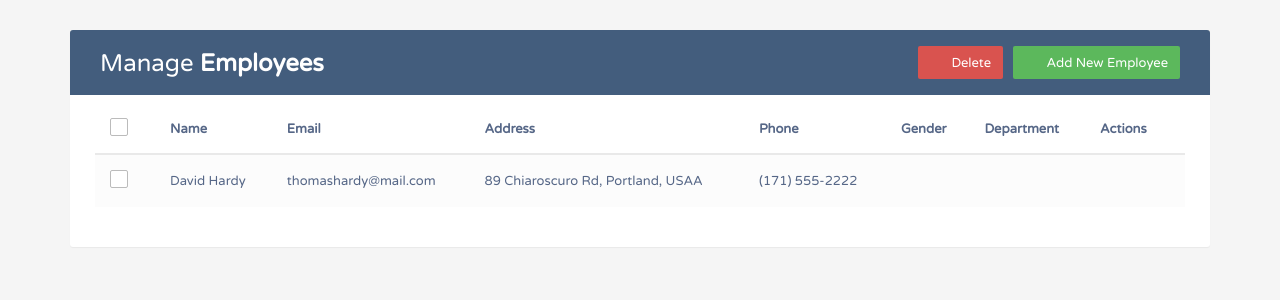
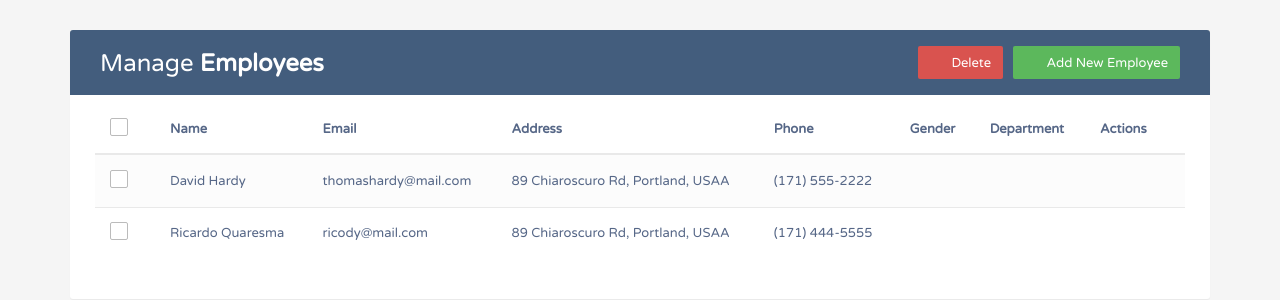
Before and after one commit to ArinSoftware/React_2025, a React (Vite) app in the folder employees-react/: page / in a window 1280 px wide. Shown: the top 300 px of the page. Built offline with nearby package versions, Linux system fonts and the light colour scheme.

Commit message:
Lesson 19

```diff
--- a/employees-react/src/App.jsx
+++ b/employees-react/src/App.jsx
@@ -14,11 +14,19 @@ function App() {
             email: "thomashardy@mail.com",
             address: "89 Chiaroscuro Rd, Portland, USA",
             phone: "(171) 555-2222"
+        },
+        {
+            id: 2,
+            name: "Ricardo Quaresma",
+            email: "ricody@mail.com",
+            address: "89 Chiaroscuro Rd, Portland, USA",
+            phone: "(171) 444-5555"
         }
     ]);
     const [isAddModalOpen, setIsAddModalOpen] = useState(false);
     const [isEditModalOpen, setIsEditModalOpen] = useState(false);
     const [selectedEmployee, setSelectedEmployee] = useState(null);
+    const [selectedEmployees, setSelectedEmployees] = useState([]);
 
     function addEmployee(newEmployee) {
         setEmployees(prevEmployees => [
@@ -31,9 +39,6 @@ function App() {
     }
 
     function editEmployee(updatedEmployee) {
-
-        console.log("updatedEmployee", updatedEmployee);
-
         setEmployees(prevEmployees =>
             prevEmployees.map(emp =>
                 emp.id === updatedEmployee.id ? updatedEmployee : emp
@@ -46,18 +51,46 @@ function App() {
         setSelectedEmployee(employee)
     }
 
+    function deleteClick(employee) {
+        const confirmed = window.confirm("Are you sure you want to deletre this employee?");
+
+        if (confirmed) {
+            setEmployees(prevEmployees =>
+                prevEmployees.filter(emp => emp.id !== employee.id)
+            );
+        }
+    }
+
     function closeEditModal() {
         setIsEditModalOpen(false);
         setSelectedEmployee(null);
     }
 
+    function deleteSelectedEmployees() {
+        const confirmed = window.confirm("Are you sure you want to delete the employees?");
+
+        if (confirmed) {
+            setEmployees(prevEmployees =>
+                prevEmployees.filter(emp => !selectedEmployees.includes(emp.id))
+            )
+        }
+    }
 
 
     return (
         <div className="container">
             <div className="table-wrapper">
-                <Header onOpenAddModal={() => setIsAddModalOpen(true)} />
-                <EmployeeList employees={employees} onEditClick={editClick} />
+                <Header
+                    onOpenAddModal={() => setIsAddModalOpen(true)}
+                    onDeleteSelected={deleteSelectedEmployees}
+                />
+                <EmployeeList
+                    employees={employees}
+                    onEditClick={editClick}
+                    onDeleteClick={deleteClick}
+                    selectedEmployees = {selectedEmployees}
+                    setSelectedEmployees = {setSelectedEmployees}
+                />
                 <AddEmployeeModal isOpen={isAddModalOpen} onCloseAddModal={() => setIsAddModalOpen(false)} onAddEmployee={addEmployee} />
                 <EditEmployeeModal
                     isOpen={isEditModalOpen}
--- a/employees-react/src/components/EmployeeItem.jsx
+++ b/employees-react/src/components/EmployeeItem.jsx
@@ -1,14 +1,23 @@
-function EmployeeItem({ employee, onEditClick }) {
+function EmployeeItem({ employee, onEditClick, onDeleteClick, isSelected, onToggleSelect }) {
 
   function handleEditClick() {
     onEditClick(employee)
+  }
+
+  function handleDeleteClick() {
+    onDeleteClick(employee)
   }
 
     return (
       <tr>
         <td>
           <span className="custom-checkbox">
-            <input type="checkbox" id="checkbox1" name="options[]" value="1" />
+            <input
+              type="checkbox"
+              id="checkbox1"
+              checked={isSelected}
+              onChange={() => onToggleSelect(employee.id)}
+              />
             <label htmlFor="checkbox1"></label>
           </span>
         </td>
@@ -20,7 +29,7 @@ function EmployeeItem({ employee, onEditClick }) {
         <td>{employee.department}</td>
         <td>
           <a onClick={handleEditClick} className="edit"><i className="material-icons" data-toggle="tooltip" title="Edit">&#xE254;</i></a>
-          <a href="#deleteEmployeeModal" className="delete" data-toggle="modal"><i className="material-icons" data-toggle="tooltip" title="Delete">&#xE872;</i></a>
+          <a onClick={handleDeleteClick} className="delete" ><i className="material-icons" data-toggle="tooltip" title="Delete">&#xE872;</i></a>
         </td>
       </tr>
     )
--- a/employees-react/src/components/EmployeeList.jsx
+++ b/employees-react/src/components/EmployeeList.jsx
@@ -1,13 +1,33 @@
 import EmployeeItem from "./EmployeeItem";
 
-function EmployeeList({ employees, onEditClick }) {
+function EmployeeList({ employees, onEditClick, onDeleteClick, selectedEmployees, setSelectedEmployees }) {
+
+  function toggleSelectAll(event) {
+    if (event.target.checked) {
+      setSelectedEmployees(employees.map(emp => emp.id));
+    } else {
+      setSelectedEmployees([]);
+    }
+  }
+
+  function toggleSelectEmployee(employeeId) {
+    setSelectedEmployees (prevSelected =>
+      prevSelected.includes(employeeId) ? prevSelected.filter(id => id !== employeeId) : [...prevSelected, employeeId]
+    );
+  }
+
     return (
       <table className="table table-striped table-hover">
         <thead>
           <tr>
             <th>
               <span className="custom-checkbox">
-                <input type="checkbox" id="selectAll" />
+                <input
+                  type="checkbox"
+                  id="selectAll"
+                  checked = {employees.length > 0 && selectedEmployees.length == employees.length}
+                  onChange={toggleSelectAll}
+                  />
                 <label htmlFor="selectAll"></label>
               </span>
             </th>
@@ -27,6 +47,9 @@ function EmployeeList({ employees, onEditClick }) {
                 key={employee.id}
                 employee={employee}
                 onEditClick={onEditClick}
+                onDeleteClick={onDeleteClick}
+                isSelected = {selectedEmployees.includes(employee.id)}
+                onToggleSelect = {toggleSelectEmployee}
                 />
             ))
           }
--- a/employees-react/src/components/Header.jsx
+++ b/employees-react/src/components/Header.jsx
@@ -1,4 +1,4 @@
-function Header({ onOpenAddModal }) {
+function Header({ onOpenAddModal, onDeleteSelected }) {
     return (
       <div className="table-title">
         <div className="row">
@@ -7,7 +7,7 @@ function Header({ onOpenAddModal }) {
           </div>
           <div className="col-sm-6">
             <button onClick={onOpenAddModal} className="btn btn-success"><i className="material-icons">&#xE147;</i> <span>Add New Employee</span></button>
-            <a href="#deleteEmployeeModal" className="btn btn-danger" data-toggle="modal"><i className="material-icons">&#xE15C;</i> <span>Delete</span></a>
+            <button onClick={onDeleteSelected} className="btn btn-danger"><i className="material-icons">&#xE15C;</i> <span>Delete</span></button>
           </div>
         </div>
       </div>
```
